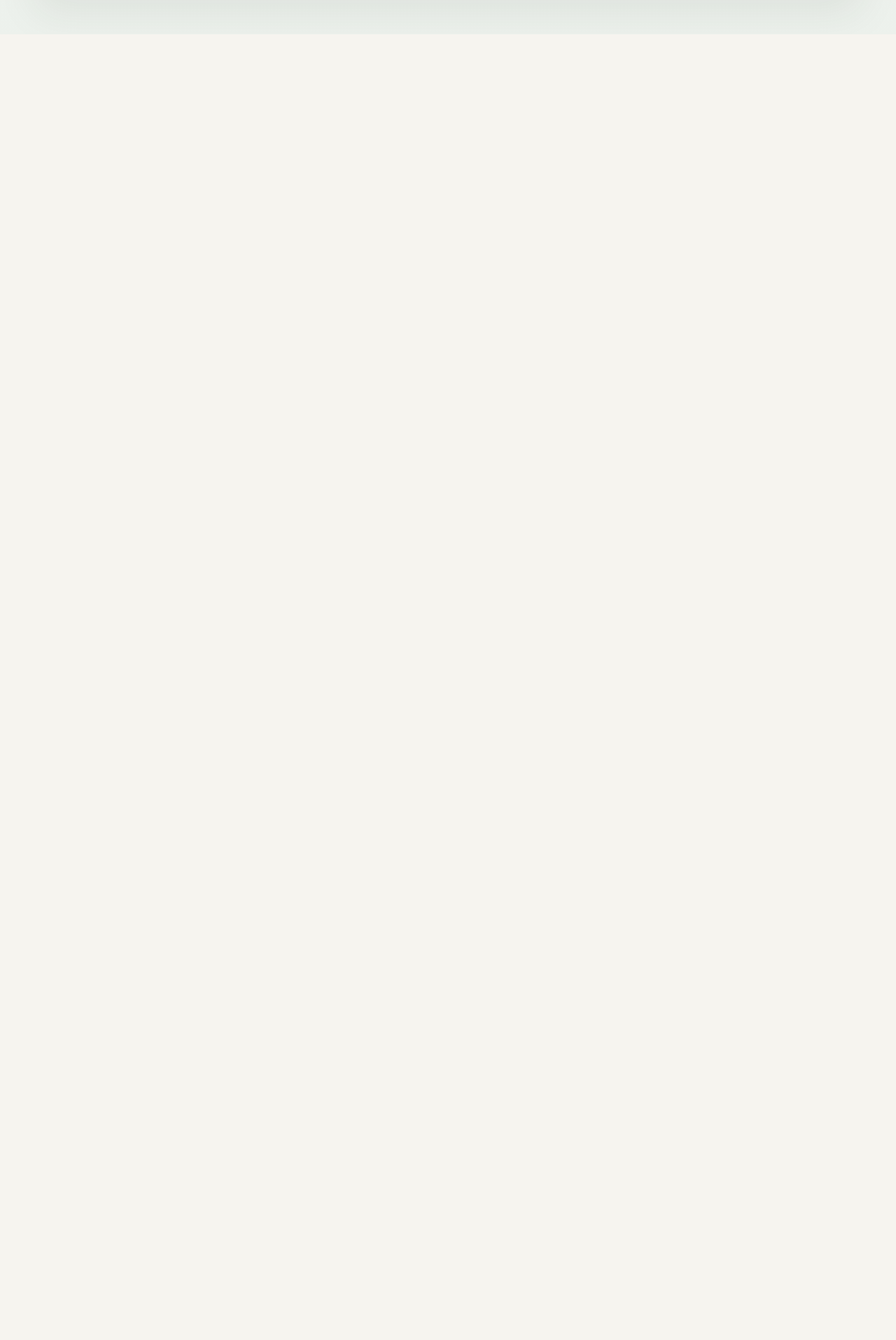
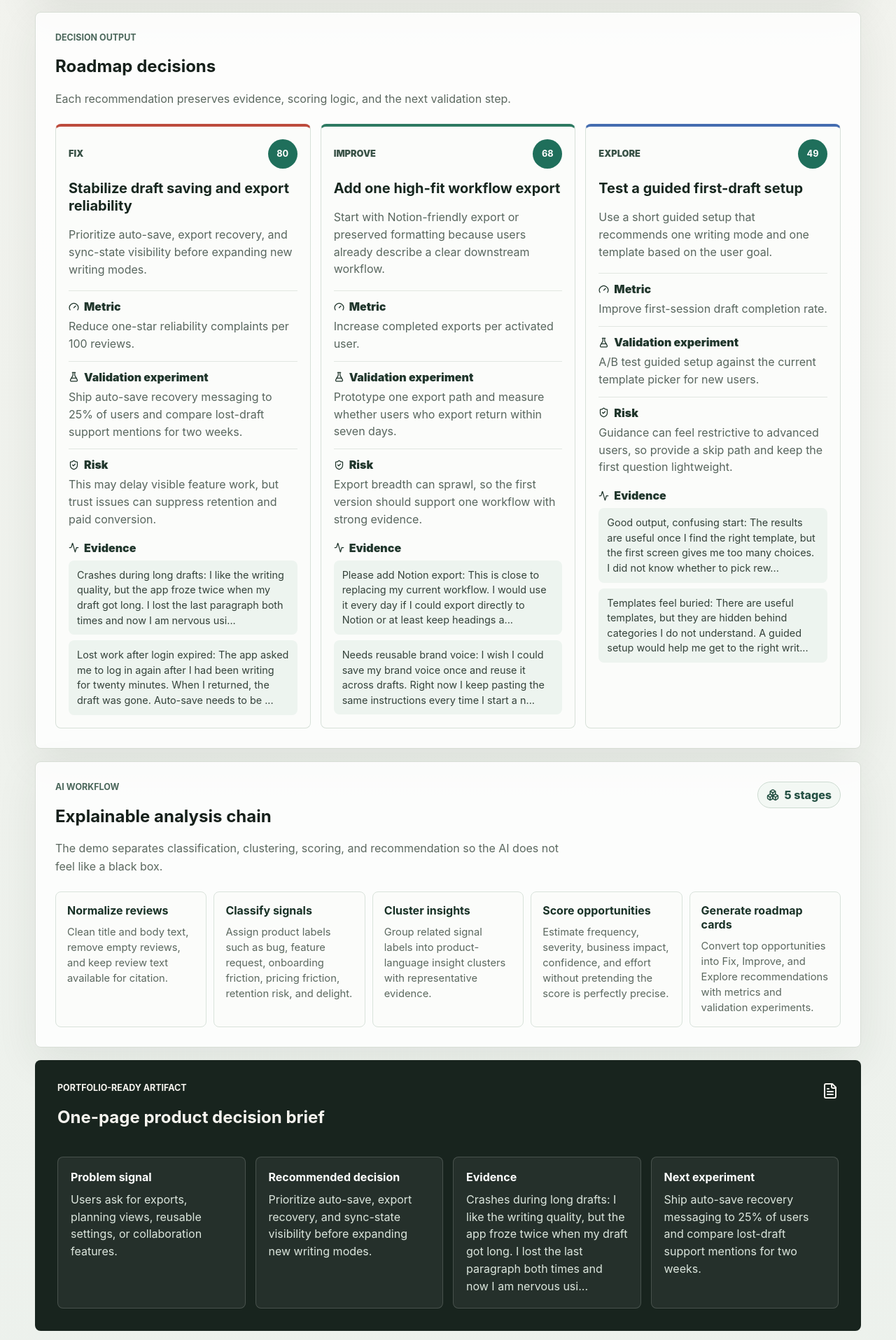
Before and after one commit to nana936372-ctrl/ReviewRoadmap-Studio, a React (Vite) app: page / in a window 1280 px wide. Shown: the part 1625-3540 px from the top of the page at 70% size. Before the commit the page ends 1674 px from the top, so only its background shows below. Built offline with nearby package versions, Linux system fonts and the light colour scheme.

Commit message:
feat: present roadmap decisions and brief

```diff
--- a/src/App.tsx
+++ b/src/App.tsx
@@ -1,6 +1,9 @@
 import { useMemo, useState } from 'react';
+import { AiWorkflow } from './components/AiWorkflow';
+import { DecisionBrief } from './components/DecisionBrief';
 import { InsightDashboard } from './components/InsightDashboard';
 import { InputPanel } from './components/InputPanel';
+import { RoadmapCards } from './components/RoadmapCards';
 import { sampleReviews } from './data/sampleReviews';
 import { analyzeReviews } from './lib/analysis/pipeline';
 
@@ -38,6 +41,9 @@ export default function App() {
       />
 
       <InsightDashboard analysis={analysis} />
+      <RoadmapCards cards={analysis.roadmapCards} />
+      <AiWorkflow />
+      <DecisionBrief analysis={analysis} />
     </main>
   );
 }
--- /dev/null
+++ b/src/components/AiWorkflow.tsx
@@ -0,0 +1,32 @@
+import { Boxes } from 'lucide-react';
+import { aiWorkflowStages } from '../lib/analysis/promptSpec';
+
+export function AiWorkflow() {
+  return (
+    <section className="panel" aria-labelledby="workflow-title">
+      <div className="section-heading">
+        <div>
+          <p className="eyebrow">AI workflow</p>
+          <h2 id="workflow-title">Explainable analysis chain</h2>
+          <p className="section-copy">
+            The demo separates classification, clustering, scoring, and recommendation so the AI does not feel like a
+            black box.
+          </p>
+        </div>
+        <div className="metric-pill">
+          <Boxes aria-hidden="true" size={18} />
+          {aiWorkflowStages.length} stages
+        </div>
+      </div>
+
+      <ol className="workflow-list">
+        {aiWorkflowStages.map((stage) => (
+          <li key={stage.name}>
+            <strong>{stage.name}</strong>
+            <span>{stage.description}</span>
+          </li>
+        ))}
+      </ol>
+    </section>
+  );
+}
--- /dev/null
+++ b/src/components/DecisionBrief.tsx
@@ -0,0 +1,57 @@
+import { FileText } from 'lucide-react';
+import type { AnalysisResult } from '../domain/types';
+
+interface DecisionBriefProps {
+  analysis: AnalysisResult;
+}
+
+export function DecisionBrief({ analysis }: DecisionBriefProps) {
+  const topCard = analysis.roadmapCards[0];
+  const topCluster = analysis.clusters[0];
+
+  if (!topCard || !topCluster) {
+    return (
+      <section className="brief-panel" aria-labelledby="brief-title">
+        <div className="brief-header">
+          <div>
+            <p className="eyebrow">Portfolio-ready artifact</p>
+            <h2 id="brief-title">One-page product decision brief</h2>
+          </div>
+          <FileText aria-hidden="true" size={24} />
+        </div>
+        <p className="brief-empty">No decision brief yet. Add reviews to generate a portfolio-ready recommendation.</p>
+      </section>
+    );
+  }
+
+  return (
+    <section className="brief-panel" aria-labelledby="brief-title">
+      <div className="brief-header">
+        <div>
+          <p className="eyebrow">Portfolio-ready artifact</p>
+          <h2 id="brief-title">One-page product decision brief</h2>
+        </div>
+        <FileText aria-hidden="true" size={24} />
+      </div>
+
+      <div className="brief-grid">
+        <article>
+          <h3>Problem signal</h3>
+          <p>{topCluster.description}</p>
+        </article>
+        <article>
+          <h3>Recommended decision</h3>
+          <p>{topCard.recommendation}</p>
+        </article>
+        <article>
+          <h3>Evidence</h3>
+          <p>{topCard.evidenceQuotes[0]}</p>
+        </article>
+        <article>
+          <h3>Next experiment</h3>
+          <p>{topCard.validationExperiment}</p>
+        </article>
+      </div>
+    </section>
+  );
+}
--- /dev/null
+++ b/src/components/RoadmapCards.tsx
@@ -0,0 +1,72 @@
+import { Activity, FlaskConical, Gauge, ShieldCheck } from 'lucide-react';
+import type { RoadmapCard } from '../domain/types';
+
+interface RoadmapCardsProps {
+  cards: RoadmapCard[];
+}
+
+const TYPE_LABELS: Record<RoadmapCard['type'], string> = {
+  fix: 'Fix',
+  improve: 'Improve',
+  explore: 'Explore'
+};
+
+export function RoadmapCards({ cards }: RoadmapCardsProps) {
+  return (
+    <section className="panel" aria-labelledby="roadmap-title">
+      <div className="section-heading">
+        <div>
+          <p className="eyebrow">Decision output</p>
+          <h2 id="roadmap-title">Roadmap decisions</h2>
+          <p className="section-copy">
+            Each recommendation preserves evidence, scoring logic, and the next validation step.
+          </p>
+        </div>
+      </div>
+
+      <div className="roadmap-grid">
+        {cards.map((card) => (
+          <article className={`roadmap-card roadmap-card-${card.type}`} key={card.id}>
+            <div className="card-kicker">
+              <span>{TYPE_LABELS[card.type]}</span>
+              <strong>{card.priorityScore}</strong>
+            </div>
+            <h3>{card.title}</h3>
+            <p>{card.recommendation}</p>
+
+            <dl className="decision-list">
+              <div>
+                <dt>
+                  <Gauge aria-hidden="true" size={15} /> Metric
+                </dt>
+                <dd>{card.targetMetric}</dd>
+              </div>
+              <div>
+                <dt>
+                  <FlaskConical aria-hidden="true" size={15} /> Validation experiment
+                </dt>
+                <dd>{card.validationExperiment}</dd>
+              </div>
+              <div>
+                <dt>
+                  <ShieldCheck aria-hidden="true" size={15} /> Risk
+                </dt>
+                <dd>{card.risks}</dd>
+              </div>
+            </dl>
+
+            <div className="evidence-list">
+              <div className="evidence-title">
+                <Activity aria-hidden="true" size={15} />
+                Evidence
+              </div>
+              {card.evidenceQuotes.slice(0, 2).map((quote) => (
+                <blockquote key={quote}>{quote}</blockquote>
+              ))}
+            </div>
+          </article>
+        ))}
+      </div>
+    </section>
+  );
+}
--- a/src/styles.css
+++ b/src/styles.css
@@ -305,3 +305,208 @@ h1 {
     grid-template-columns: 1fr;
   }
 }
+
+.roadmap-grid {
+  display: grid;
+  grid-template-columns: repeat(3, minmax(0, 1fr));
+  gap: 14px;
+  margin-top: 22px;
+}
+
+.roadmap-card {
+  min-height: 520px;
+  padding: 18px;
+  border: 1px solid #d7e0d8;
+  border-radius: 8px;
+  background: #fbfcfa;
+}
+
+.roadmap-card-fix {
+  border-top: 4px solid #bd4b3d;
+}
+
+.roadmap-card-improve {
+  border-top: 4px solid #2e7a62;
+}
+
+.roadmap-card-explore {
+  border-top: 4px solid #456db0;
+}
+
+.card-kicker {
+  display: flex;
+  align-items: center;
+  justify-content: space-between;
+  color: #395247;
+  font-size: 0.8rem;
+  font-weight: 900;
+  text-transform: uppercase;
+}
+
+.card-kicker strong {
+  display: grid;
+  width: 42px;
+  height: 42px;
+  place-items: center;
+  border-radius: 50%;
+  color: #fff;
+  background: #1f6f5b;
+}
+
+.roadmap-card h3 {
+  margin: 16px 0 10px;
+  color: #17271f;
+  font-size: 1.25rem;
+  line-height: 1.25;
+}
+
+.roadmap-card p,
+.decision-list dd {
+  color: #58665e;
+  line-height: 1.55;
+}
+
+.decision-list {
+  display: grid;
+  gap: 12px;
+  margin: 18px 0;
+}
+
+.decision-list div {
+  padding-top: 12px;
+  border-top: 1px solid #e1e7e1;
+}
+
+.decision-list dt {
+  display: flex;
+  gap: 7px;
+  align-items: center;
+  color: #20362c;
+  font-weight: 900;
+}
+
+.decision-list dd {
+  margin: 6px 0 0;
+}
+
+.evidence-list {
+  display: grid;
+  gap: 8px;
+  margin-top: 16px;
+}
+
+.evidence-title {
+  display: flex;
+  gap: 7px;
+  align-items: center;
+  color: #20362c;
+  font-weight: 900;
+}
+
+.evidence-list blockquote {
+  margin: 0;
+  padding: 10px 12px;
+  border-radius: 8px;
+  color: #34423a;
+  background: #edf4ef;
+  font-size: 0.9rem;
+  line-height: 1.5;
+}
+
+.workflow-list {
+  display: grid;
+  grid-template-columns: repeat(5, minmax(0, 1fr));
+  gap: 10px;
+  margin: 22px 0 0;
+  padding: 0;
+  list-style: none;
+}
+
+.workflow-list li {
+  min-height: 168px;
+  padding: 16px;
+  border: 1px solid #d9e3db;
+  border-radius: 8px;
+  background: #fbfcfa;
+}
+
+.workflow-list strong {
+  display: block;
+  margin-bottom: 10px;
+  color: #183126;
+}
+
+.workflow-list span {
+  color: #5b685f;
+  font-size: 0.92rem;
+  line-height: 1.5;
+}
+
+.brief-panel {
+  max-width: 1180px;
+  margin: 0 auto;
+  padding: 32px;
+  border-radius: 8px;
+  color: #f6f4ef;
+  background: #18241e;
+}
+
+.brief-header {
+  display: flex;
+  justify-content: space-between;
+  gap: 16px;
+}
+
+.brief-panel .eyebrow,
+.brief-panel h2 {
+  color: #f6f4ef;
+}
+
+.brief-grid {
+  display: grid;
+  grid-template-columns: repeat(4, minmax(0, 1fr));
+  gap: 14px;
+  margin-top: 22px;
+}
+
+.brief-grid article {
+  padding: 18px;
+  border: 1px solid rgba(255, 255, 255, 0.16);
+  border-radius: 8px;
+  background: rgba(255, 255, 255, 0.06);
+}
+
+.brief-grid h3 {
+  margin: 0 0 10px;
+  color: #ffffff;
+  font-size: 1rem;
+}
+
+.brief-grid p {
+  margin: 0;
+  color: #dce6dd;
+  line-height: 1.55;
+}
+
+.brief-empty {
+  max-width: 640px;
+  margin: 22px 0 0;
+  color: #dce6dd;
+  line-height: 1.55;
+}
+
+@media (max-width: 1080px) {
+  .roadmap-grid,
+  .workflow-list,
+  .brief-grid {
+    grid-template-columns: repeat(2, minmax(0, 1fr));
+  }
+}
+
+@media (max-width: 680px) {
+  .roadmap-grid,
+  .workflow-list,
+  .brief-grid {
+    grid-template-columns: 1fr;
+  }
+}
```
Also changed, not shown: 1 other file (tests, documents, lock files or other folders).
